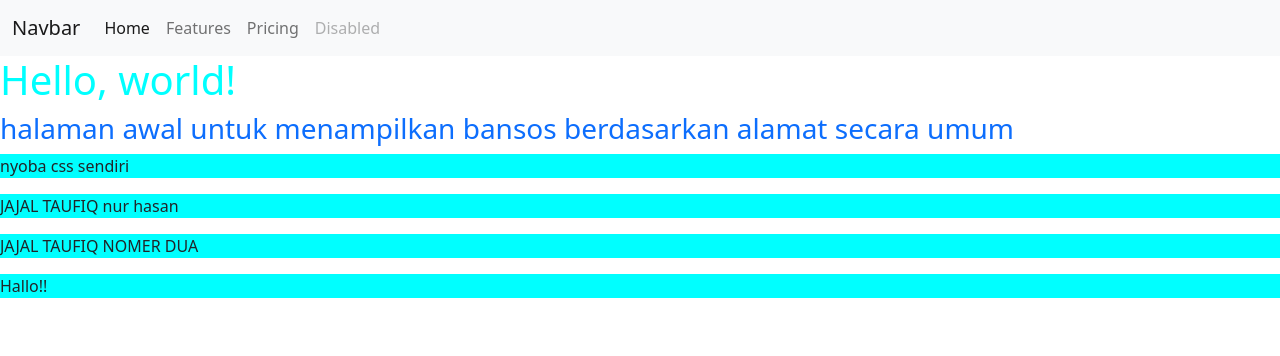
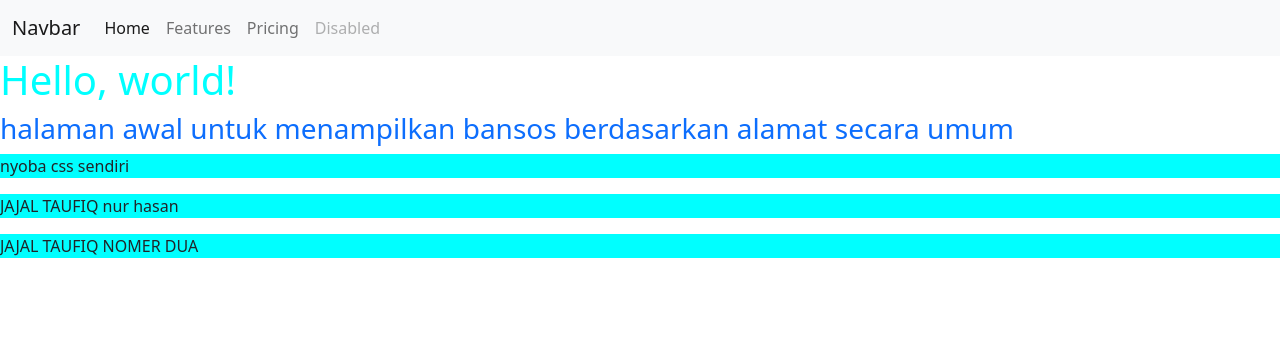
Before and after one commit to Rizka-syaukany/sistem-informasi-data-personal-berbasis-web-dengan-pencarian-berdasarkan-NIK, a PHP site: page / in a window 1280 px wide. Shown: the top 356 px of the page. Run offline with PHP 8.4, Linux system fonts and the light colour scheme.

Commit message:
Menghapus teks hello

```diff
--- a/index.php
+++ b/index.php
@@ -49,7 +49,7 @@
     <p>nyoba css sendiri</p>
     <p>JAJAL TAUFIQ nur hasan</p>
     <p>JAJAL TAUFIQ NOMER DUA</p>
-    <p>Hallo!!</p>
+
     <!-- Optional JavaScript; choose one of the two! -->
 
     <!-- Option 1: Bootstrap Bundle with Popper -->
```
